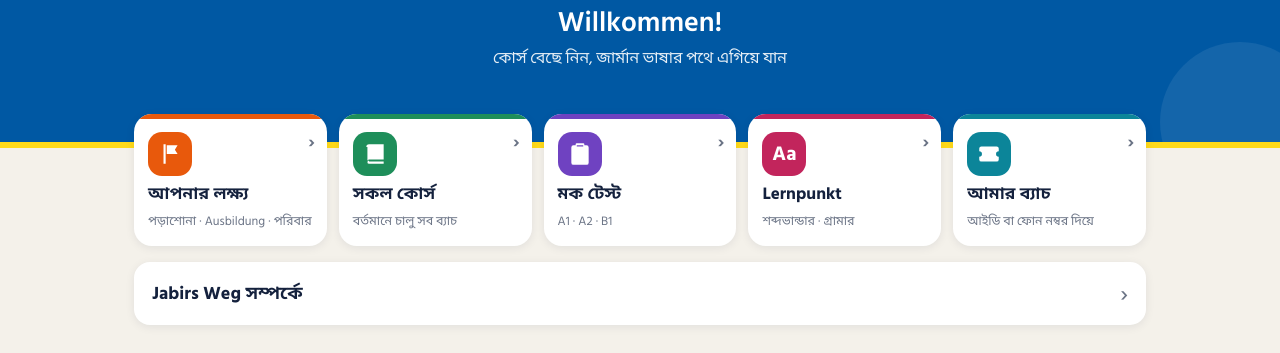
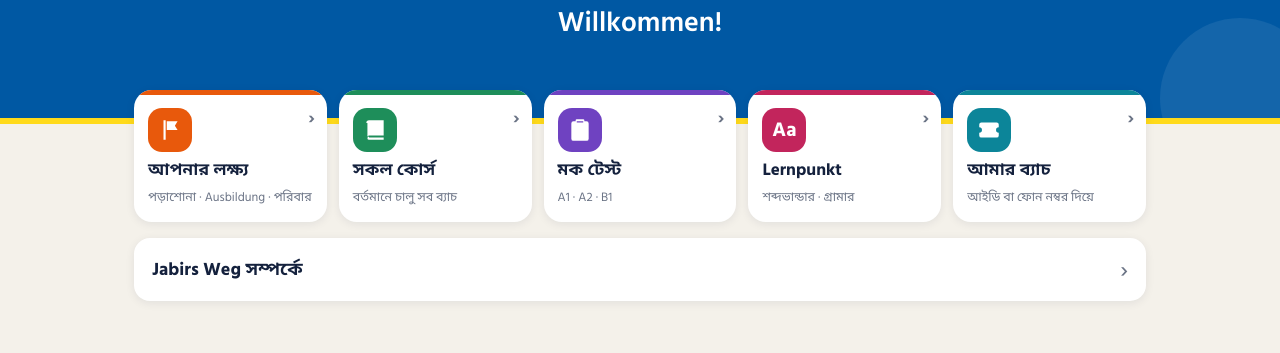
Before and after one commit to sadequlshimul/sadequlshimul.github.io, a plain HTML site: page index.html in a window 1280 px wide. Shown: the part 151-504 px from the top of the page. Drawn offline with Linux system fonts and the light colour scheme; no server answers.

Commit message:
Update index.html

```diff
--- a/index.html
+++ b/index.html
@@ -52,7 +52,6 @@ function toggleTheme(){var d=document.documentElement,c=d.getAttribute('data-the
   <div id="hHome">
     <div class="brand">Jabirs Weg</div>
     <div class="hi" id="hi">Hallo!</div>
-    <p class="tag">কোর্স বেছে নিন, জার্মান ভাষার পথে এগিয়ে যান</p>
   </div>
   <div id="hCourse" class="hide">
     <div class="brand sm">Jabirs Weg</div>
```
